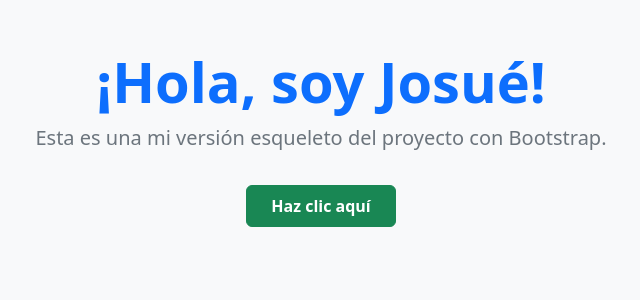
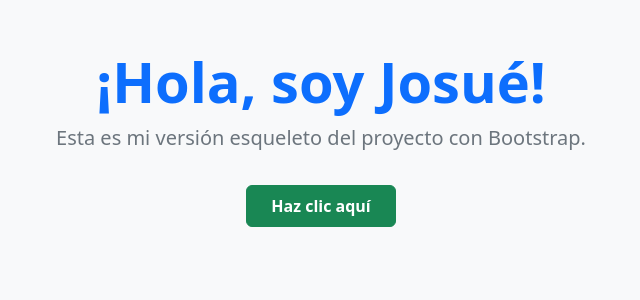
Before and after one commit to dsalazar-lectures/software-design-I2025, a Flask app: page / in a window 1280 px wide. Shown: the top 300 px of the page, without its empty margins (319-959 px from the left). Run offline with Flask 3, Linux system fonts and the light colour scheme.

Commit message:
Update index.html

```diff
--- a/Lab2/templates/index.html
+++ b/Lab2/templates/index.html
@@ -8,7 +8,7 @@
   <h1 class="display-4 fw-bold text-primary">¡Hola, soy Josué!</h1>
 
   <!-- Subheading text -->
-  <p class="lead text-secondary">Esta es una mi versión esqueleto del proyecto con Bootstrap.</p>
+  <p class="lead text-secondary">Esta es mi versión esqueleto del proyecto con Bootstrap.</p>
 
   <!-- Call-to-action button -->
   <button class="btn btn-success mt-3 px-4 py-2 fw-semibold">Haz clic aquí</button>
```
